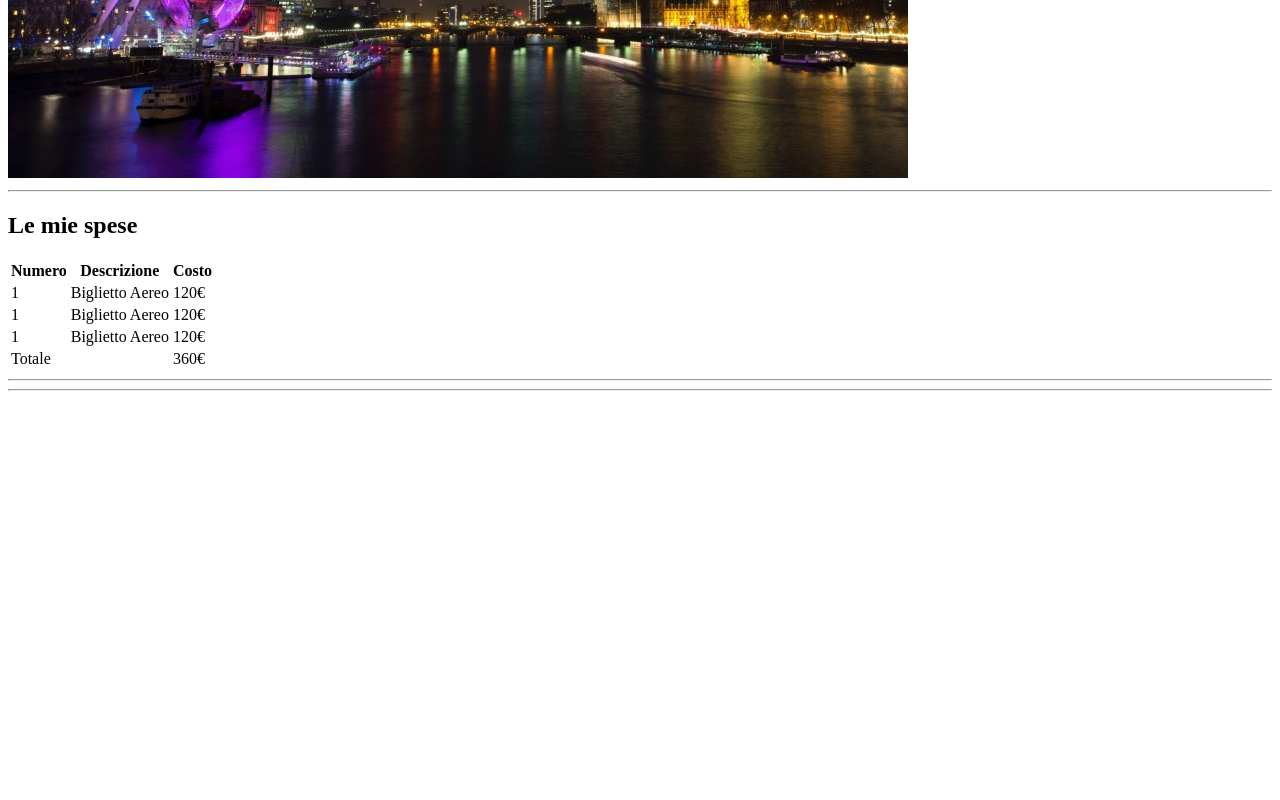
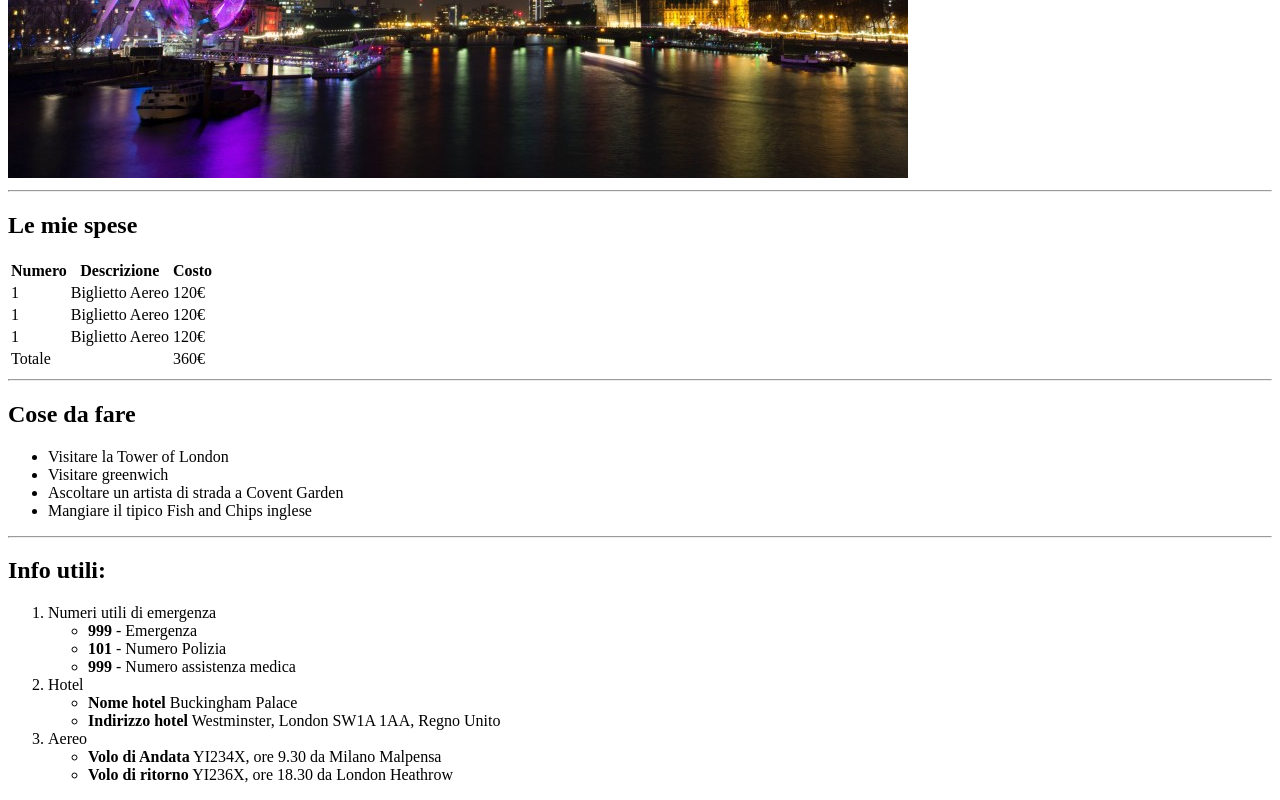
Before and after one commit to DoriaFabio/html-london-trip, a plain HTML site: page index.html in a window 1280 px wide. Shown: the part 502-1302 px from the top of the page. Before the commit the page ends 901 px from the top, so only its background shows below. Drawn offline with Linux system fonts and the light colour scheme.

Commit message:
Added lists to index

```diff
--- a/index.html
+++ b/index.html
@@ -9,13 +9,13 @@
 
 <body>
     <!-- Intestazione -->
-    <header>
+    <heading>
         <h1>Il mio viaggio a Londra</h1>
         <img src="Immagini/pexels-bill-emrich-230794-0.jpg" alt="foto parte sinistra Londra"><img
             src="Immagini/pexels-bill-emrich-230794-1.jpg" alt="foto parte centrale Londra"><img
             src="Immagini/pexels-bill-emrich-230794-2.jpg" alt="foto parte destra Londra">
         <hr>
-    </header>
+    </heading>
     <main>
         <!-- Tabella spese -->
          <h2>Le mie spese</h2>
@@ -56,13 +56,57 @@
         </section>
         <hr>
         <!-- Lista cose da fare -->
+         <h2>Cose da fare</h2>
         <section>
-
+            <ul>
+                <li>Visitare la Tower of London</li>
+                <li>Visitare greenwich</li>
+                <li>Ascoltare un artista di strada a Covent Garden</li>
+                <li>Mangiare il tipico Fish and Chips inglese</li>
+            </ul>
         </section>
         <hr>
         <!-- Lista info utili -->
+         <h2>Info utili:</h2>
         <section>
-
+            <ol>
+                <!-- Numeri utili di emergenza -->
+                <li> Numeri utili di emergenza
+                    <ul>
+                        <li>
+                            <strong>999</strong> - Emergenza
+                        </li>
+                        <li>
+                            <strong>101</strong> - Numero Polizia
+                        </li>
+                        <li>
+                            <strong>999</strong> - Numero assistenza medica
+                        </li>
+                    </ul>
+                </li>
+                <!-- Hotel -->
+                <li> Hotel
+                    <ul>
+                        <li>
+                            <strong>Nome hotel</strong> Buckingham Palace
+                        </li>
+                        <li>
+                            <strong>Indirizzo hotel</strong> Westminster, London SW1A 1AA, Regno Unito
+                        </li>
+                    </ul>
+                </li>
+                <!-- Aereo -->
+                <li> Aereo
+                    <ul>
+                        <li>
+                            <strong>Volo di Andata</strong> YI234X, ore 9.30 da Milano Malpensa
+                        </li>
+                        <li>
+                            <strong>Volo di ritorno</strong> YI236X, ore 18.30 da London Heathrow
+                        </li>
+                    </ul>
+                </li>
+            </ol>
         </section>
     </main>
     <footer>
```
